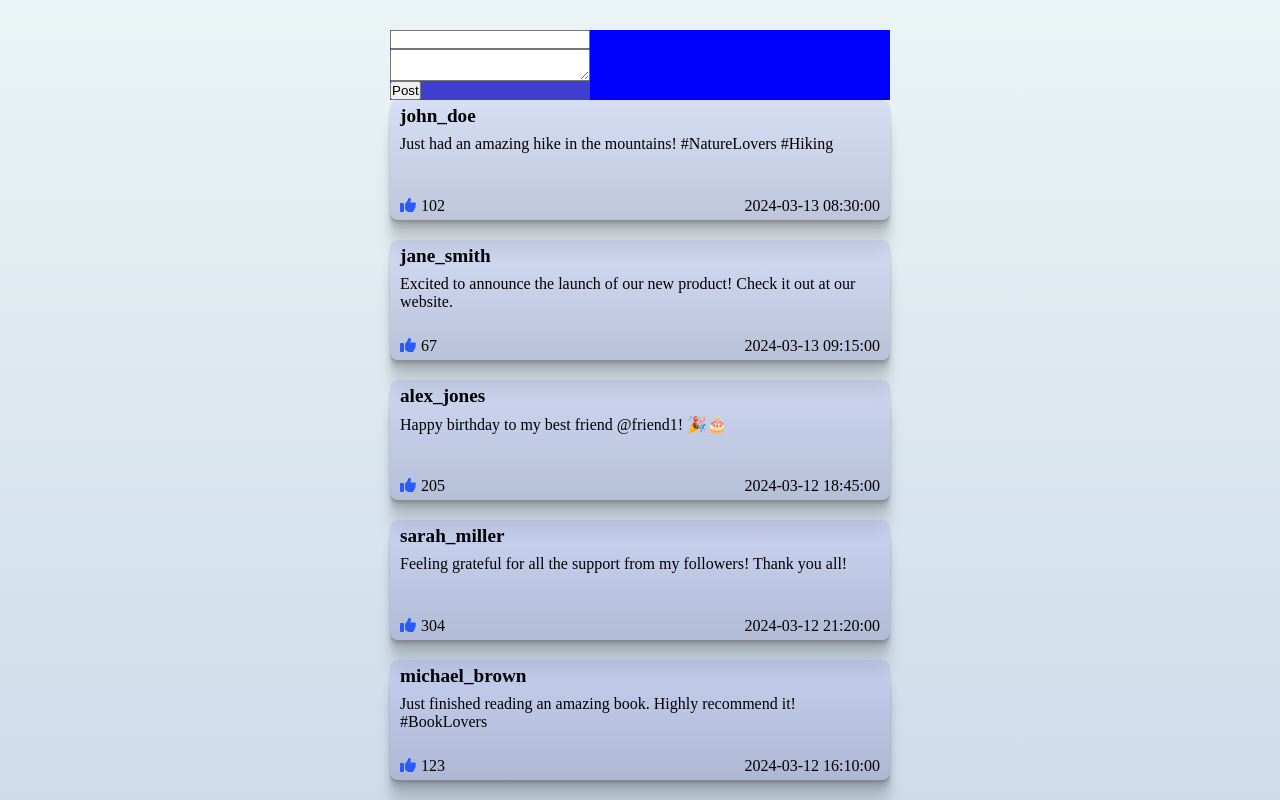
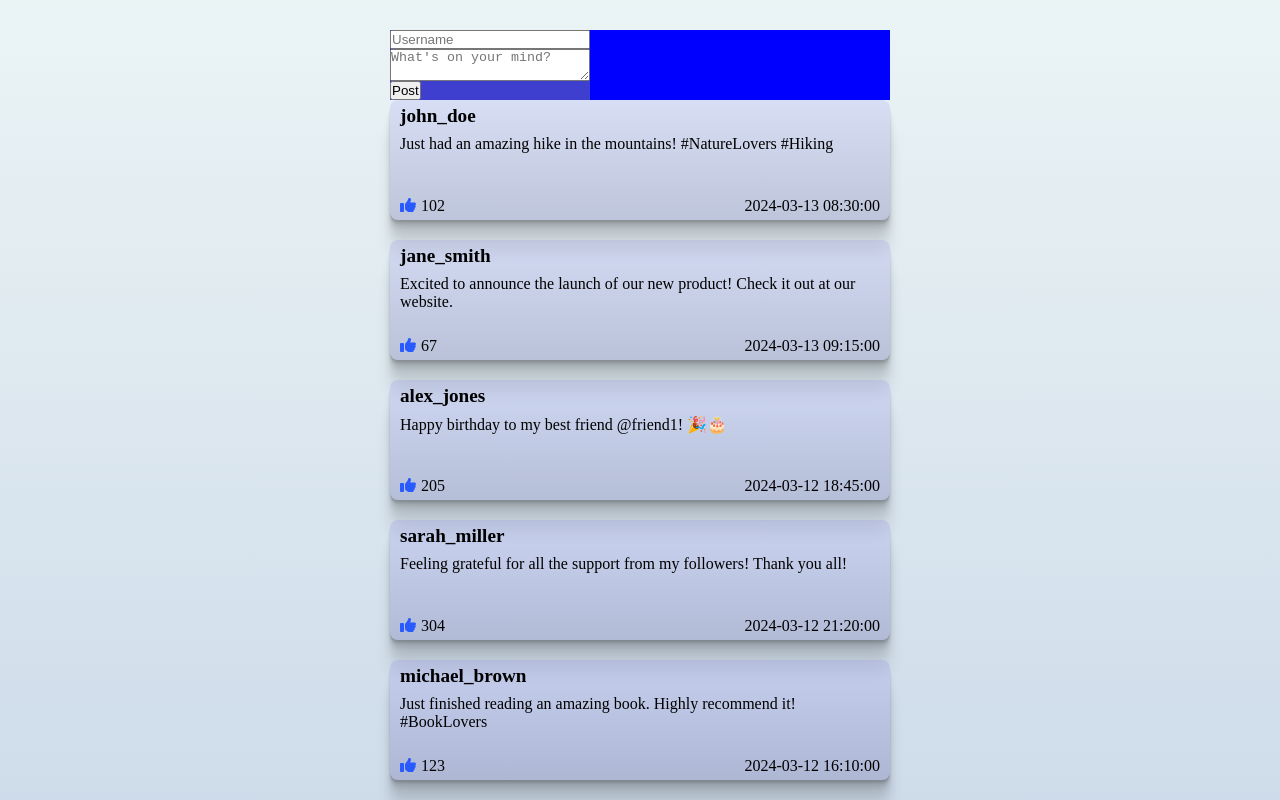
Before and after one commit to bendik-kodehode/React---Social-Media-Feed, a React (Vite) app: page / in a window 1280 px wide. Shown: the top 800 px of the page. Built offline with nearby package versions, Linux system fonts and the light colour scheme.

Commit message:
Added AddPost component to update feed. Yet to style.

```diff
--- a/src/AddPost/AddPost.jsx
+++ b/src/AddPost/AddPost.jsx
@@ -1,12 +1,26 @@
 import style from "./AddPost.module.css";
+import defaultPosts from "../assets/posts";
+import { useState } from "react";
 
-function AddPost() {
+function AddPost({setPosts}) {
+    const handleSubmit = (e) => {
+        e.preventDefault();
+        const formData = new FormData(e.target);
+        const newPost = {
+            username: formData.get("username"),
+            content: formData.get("content"),
+            timestamp: new Date().toISOString().replace(/\.\d{3}Z$/, "Z"), // Removes milliseconds.
+            likes: 1
+        };
+        setPosts(prevPosts => [...prevPosts, newPost]);
+    };
+
     return (
-        <form>
+        <form onSubmit={handleSubmit}>
             <div className={style.content}>
-                <input type="text"></input>
-                <textarea></textarea>
-                <button>Post</button>
+                <input type="text" name="username" placeholder="Username" autoComplete="off" required></input>
+                <textarea name="content" placeholder="What's on your mind?" autoComplete="off" required></textarea>
+                <button type="submit">Post</button>
             </div>
         </form>
     )
--- a/src/App.jsx
+++ b/src/App.jsx
@@ -1,11 +1,15 @@
 import Feed from "./Feed/Feed";
 import AddPost from "./AddPost/AddPost";
+import defaultPosts from "./assets/posts";
+import { useState } from "react";
 
 function App() {
+    const [posts, setPosts] = useState(defaultPosts);
+
     return (
     <>
-    <AddPost/>
-    <Feed/>
+        <AddPost setPosts={setPosts}/>
+        <Feed arr={posts}/>
     </>
     )
 }
--- a/src/Feed/Feed.jsx
+++ b/src/Feed/Feed.jsx
@@ -1,11 +1,11 @@
-import posts from "../assets/posts";
+
 import Post from "../Post/Post";
 import style from "./Feed.module.css"
 
-function Feed() {
+function Feed({arr}) {
     return (
         <ul className={style.list}>
-            {posts.map((post, index) => <Post post={post} key={index}/>
+            {arr.map((post, index) => <Post post={post} key={index}/>
             )}
         </ul>
         )
--- a/src/Post/Post.jsx
+++ b/src/Post/Post.jsx
@@ -4,7 +4,8 @@ import { faThumbsUp } from '@fortawesome/free-solid-svg-icons'
 
 function Post({post, index}) {
     const {username, content, likes, timestamp} = post;
-    const cleanedTimestamp = timestamp.replace("T", " ").replace("Z", " ")
+    const cleanedTimestamp = timestamp.replace("T", " ").replace("Z", " ");
+
     return (
         <li className={style.card} key={index}>
             <div className={style.contentContainer}>
--- a/src/Post/Post.module.css
+++ b/src/Post/Post.module.css
@@ -7,12 +7,6 @@
     display: flex;
     flex-direction: column;
     box-shadow: rgba(0, 0, 0, 0.09) 0px 2px 1px, rgba(0, 0, 0, 0.09) 0px 4px 2px, rgba(0, 0, 0, 0.09) 0px 8px 4px, rgba(0, 0, 0, 0.09) 0px 16px 8px, rgba(0, 0, 0, 0.09) 0px 32px 16px;
-    transition: transform 0.2s ease-in;
-}
-
-.card:hover {
-    transform: scale(1.05);
-    transition: transform 0.2s ease-out;
 }
 
 .title {
--- a/src/assets/posts.js
+++ b/src/assets/posts.js
@@ -1,4 +1,4 @@
-const posts = [
+const defaultPosts = [
   {
     username: "john_doe",
     content: "Just had an amazing hike in the mountains! #NatureLovers #Hiking",
@@ -65,4 +65,4 @@ const posts = [
     likes: 198,
   },
 ];
-export default posts;
+export default defaultPosts;
```
